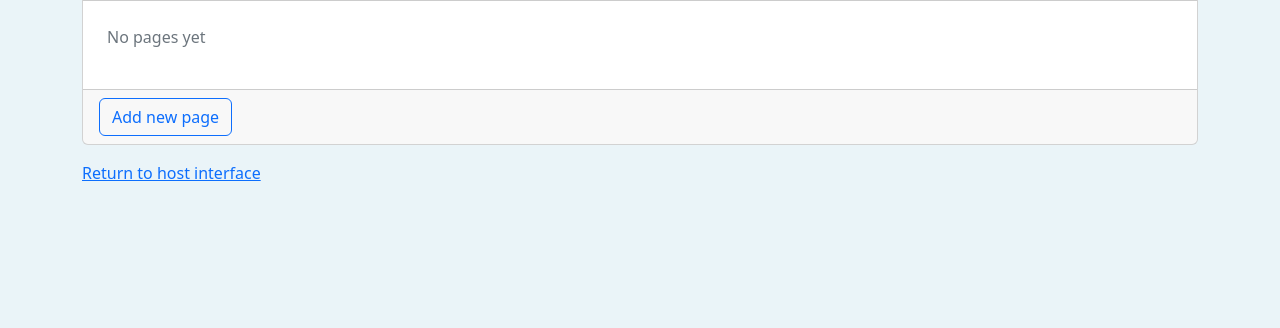
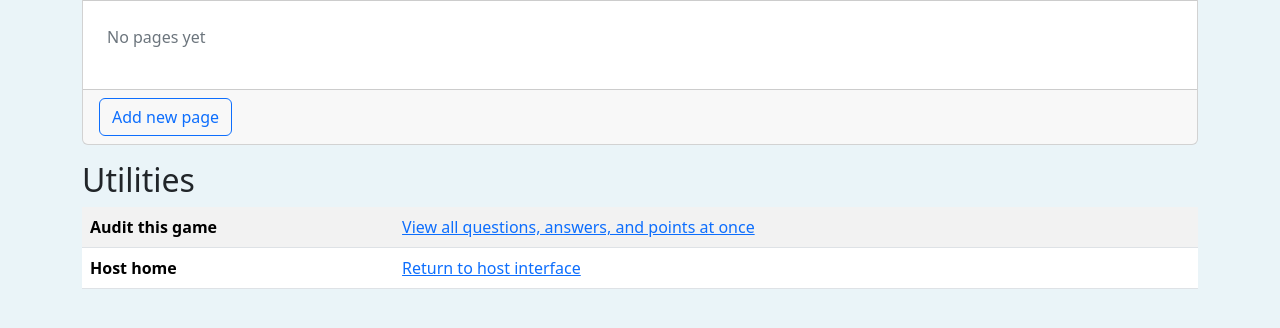
Before and after one commit to vtbassmatt/triviagame, a Django app: template host/templates/editor/game.html in a window 1280 px wide. Shown: the part 392-720 px from the top of the page. Run offline with Django 4.2, Linux system fonts and the light colour scheme; the template is opened without the code that fills it: values that come from a table or form of the project are taken from there, others are empty; some libraries are stand-ins or nearby versions.

Commit message:
add a proper bottom-nav to the editor home

```diff
--- a/host/templates/editor/game.html
+++ b/host/templates/editor/game.html
@@ -44,7 +44,17 @@
       </div>
     </div>
 
-    <a href="{% url 'host_home' %}">Return to host interface</a>
+    <div class="col-12 mb-2">
+      <h2>Utilities</h2>
+      <table class="table table-striped">
+      <tr>
+        <th>Audit this game</th><td><a href="#">View all questions, answers, and points at once</a></td>
+      </tr>
+      <tr>
+        <th>Host home</th><td><a href="{% url 'host_home' %}">Return to host interface</a></td>
+      </tr>
+      </table>
+    </div>
   </div>
 </div>
 {% endblock %}
```
